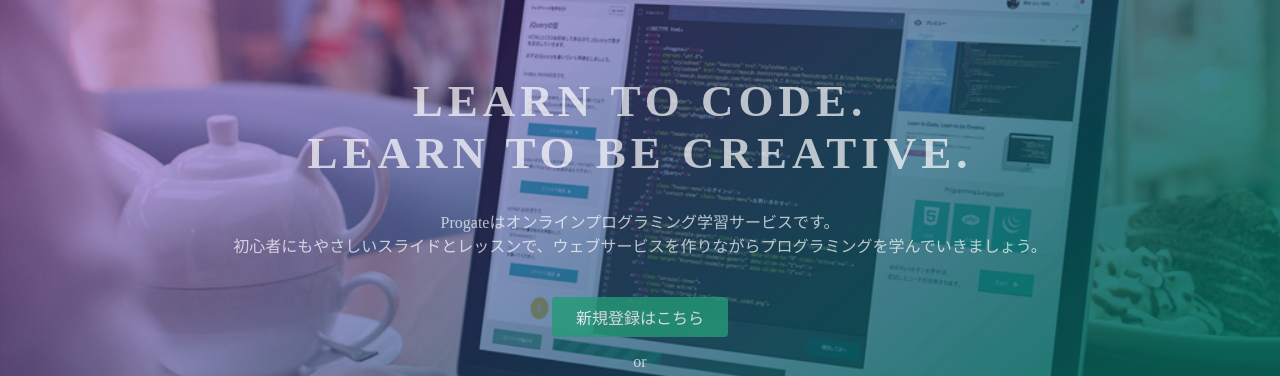
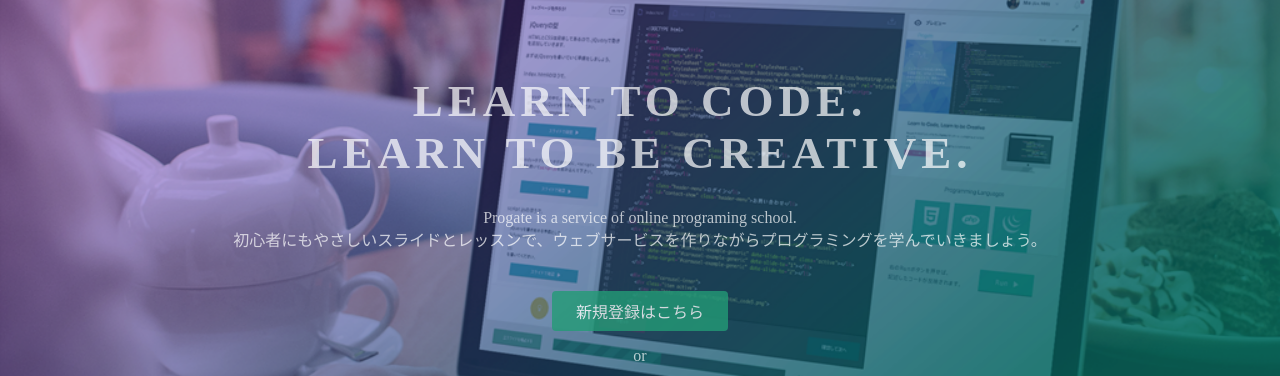
Before and after one commit to mokomizu/mokomizu.github.io, a plain HTML site: page index.html in a window 1280 px wide. Shown: the part 135-511 px from the top of the page. Drawn offline with Linux system fonts and the light colour scheme.

Commit message:
Update index.html

```diff
--- a/index.html
+++ b/index.html
@@ -24,7 +24,7 @@
   <div class="top-wrapper">
     <div class="container">
       <h1>LEARN TO CODE.<br>LEARN TO BE CREATIVE.</h1>
-      <p>Progateはオンラインプログラミング学習サービスです。<br>初心者にもやさしいスライドとレッスンで、ウェブサービスを作りながらプログラミングを学んでいきましょう。</p>
+      <p>Progate is a service of online programing school.<br>初心者にもやさしいスライドとレッスンで、ウェブサービスを作りながらプログラミングを学んでいきましょう。</p>
       <div class="btn-wrapper">
         <a href="#" class="btn signup">新規登録はこちら</a>
         <p>or</p>
```
